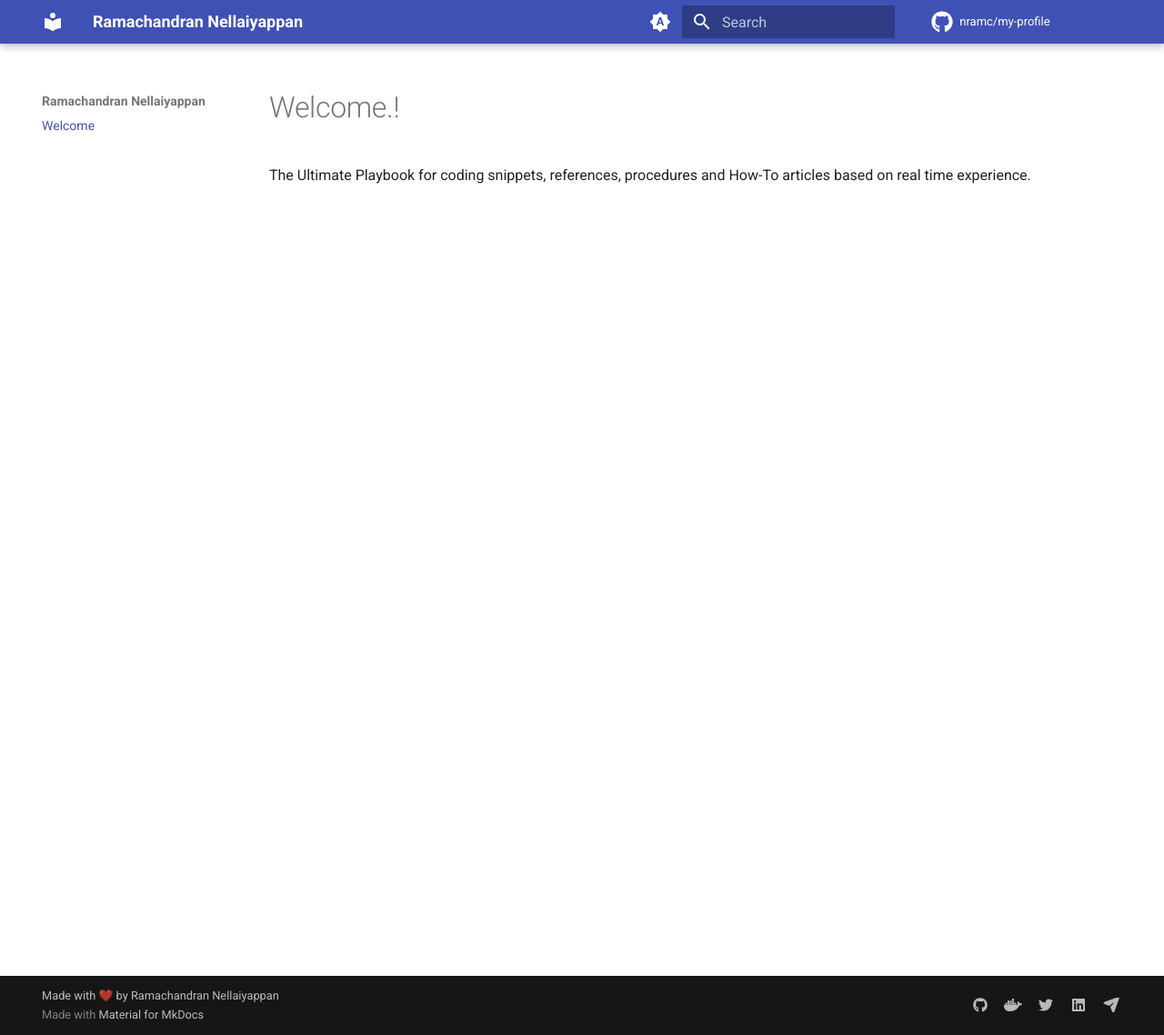
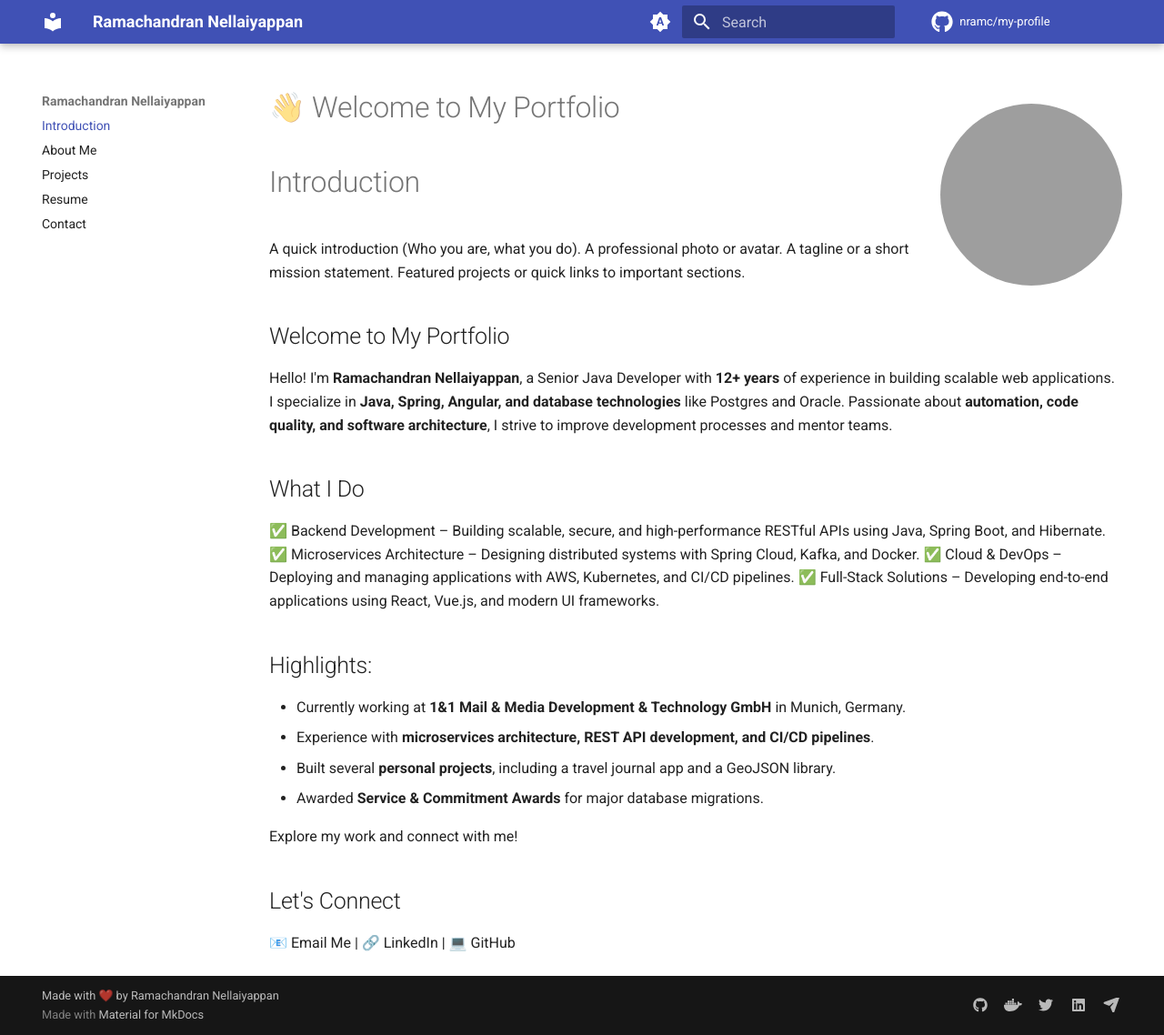
Before and after one commit to nramc/my-profile, an MkDocs documentation site: the page built from docs/index.md, in a window 1280 px wide and 1138 px high. Shown: the whole window at 91% size. Built offline with MkDocs 1.6.1 and Material for MkDocs 9.7.7, drawn with Linux system fonts in a browser that asks for light colours; comment, search, counter and statistics services are not loaded; grey boxes are pictures that could not be loaded.

Commit message:
feat: pages added with basic expectation

```diff
--- a/docs/index.md
+++ b/docs/index.md
@@ -1,8 +1,45 @@
 ---
 hide:
-  - header
+
 ---
 
-# Welcome.!
+<p style="float: right">
+    <img src="https://avatars.githubusercontent.com/u/35756750?v=4" alt="Ramachandran Nellaiyappan" width="200px" style="border-radius: 50%;">
+</p>
 
-The Ultimate Playbook for coding snippets, references, procedures and How-To articles based on real time experience.
+# 👋 Welcome to My Portfolio
+
+# Introduction
+
+A quick introduction (Who you are, what you do).
+A professional photo or avatar.
+A tagline or a short mission statement.
+Featured projects or quick links to important sections.
+
+## Welcome to My Portfolio
+
+Hello! I'm **Ramachandran Nellaiyappan**, a Senior Java Developer with **12+ years** of experience in building scalable
+web applications. I specialize in **Java, Spring, Angular, and database technologies** like Postgres and Oracle.
+Passionate about **automation, code quality, and software architecture**, I strive to improve development processes and
+mentor teams.
+
+## What I Do
+
+✅ Backend Development – Building scalable, secure, and high-performance RESTful APIs using Java, Spring Boot, and
+Hibernate.
+✅ Microservices Architecture – Designing distributed systems with Spring Cloud, Kafka, and Docker.
+✅ Cloud & DevOps – Deploying and managing applications with AWS, Kubernetes, and CI/CD pipelines.
+✅ Full-Stack Solutions – Developing end-to-end applications using React, Vue.js, and modern UI frameworks.
+
+## Highlights:
+
+- Currently working at **1&1 Mail & Media Development & Technology GmbH** in Munich, Germany.
+- Experience with **microservices architecture, REST API development, and CI/CD pipelines**.
+- Built several **personal projects**, including a travel journal app and a GeoJSON library.
+- Awarded **Service & Commitment Awards** for major database migrations.
+
+Explore my work and connect with me!
+
+## Let's Connect
+
+📧 Email Me | 🔗 LinkedIn | 💻 GitHub
--- a/mkdocs.yml
+++ b/mkdocs.yml
@@ -39,7 +39,7 @@ theme:
     - navigation.instant
     - navigation.instant.progress
     - navigation.top
-    - navigation.footer
+#    - navigation.footer
     - header
     - search.suggest
     - search.share
@@ -90,4 +90,8 @@ extra:
       link: mailto:ramachandrannellai@gmail.com
 
 nav:
-  - 'Welcome': 'index.md'
+  - 'Introduction': 'index.md'
+  - 'About Me': 'about-me.md'
+  - 'Projects': 'projects.md'
+  - 'Resume': 'resume.md'
+  - 'Contact': 'contact.md'
```
Also changed, not shown: docs/about-me.md (added, +27 -0 lines), docs/contact.md (added, +11 -0 lines), docs/projects.md (added, +18 -0 lines), docs/resume.md (added, +25 -0 lines).
